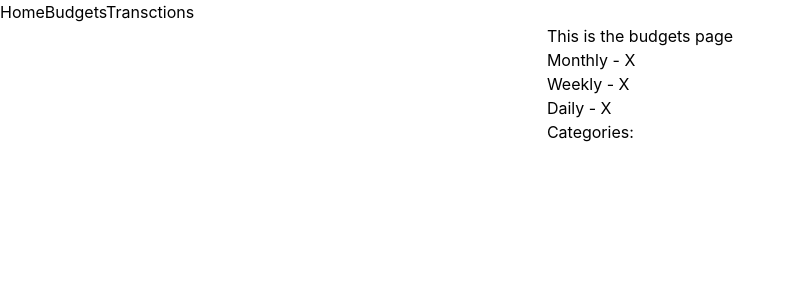
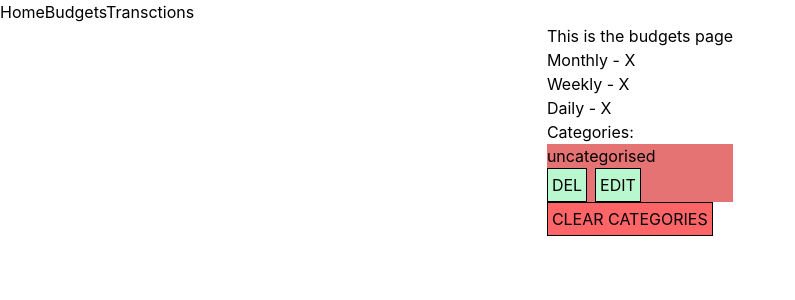
Before and after one commit to Emvil-git/wowee-ree-dough, a React (Vite) app: page /budgets in a window 1280 px wide. Shown: the top 300 px of the page, without its empty margins (0-795 px from the left). Built offline with nearby package versions, Linux system fonts and the light colour scheme.

Commit message:
feat: add components for displaying categories

```diff
--- /dev/null
+++ b/src/components/CatDisplay.tsx
@@ -0,0 +1,10 @@
+import { type CategoryType } from "../types/categoryType"
+
+export const CatDisplay = ({name, uniqueName, colour}: CategoryType) => {
+    return (
+        <span className="p-1 rounded-full text-white text-xs w-fit"
+            style={{backgroundColor: colour.main}}>
+                {name}
+        </span>
+    )
+}
--- /dev/null
+++ b/src/components/CategoryItem.tsx
@@ -0,0 +1,76 @@
+import { useRef, useState } from "react"
+import type { CategoryType } from "../types/categoryType"
+import { colourObjs } from "../utility"
+import useExStore from "../store/expenses"
+
+interface CatItemPropsType extends CategoryType{
+    canUd?: boolean
+}
+
+export const CategoryItem = ({name,uniqueName,colour,canUd}: CatItemPropsType) => {
+
+    const editCategory = useExStore((state) => state.editCategory)
+    const delCategory = useExStore((state) => state.deleteCategory)
+
+    const [isEditing, setIsEditing] = useState(false)
+
+    const nameRef = useRef<HTMLInputElement>(null)
+    const colourRef = useRef<HTMLSelectElement>(null)
+
+    const handleEdit = (catUname: string) => {
+        if (isEditing) {
+            editCategory(catUname, {name: nameRef.current?.value, colour: colourObjs.find((col) => col.main === colourRef.current?.value)})
+
+            setIsEditing(false)
+        } else  {
+            setIsEditing(true)
+        }
+    }
+
+    const handleDelete = (catUname: string) => {
+        delCategory(catUname)
+    }
+
+    return (
+        <div style={{backgroundColor: colour.mute}}>
+            <form
+                className="flex flex-col gap-1"
+            >
+                {isEditing ?
+                    <input className="p-1 border" ref={nameRef} type="text" defaultValue={name} /> :
+                    <span>{name}</span>
+                }
+
+                { isEditing ?
+                    <div>
+                        <label htmlFor="colour">Colour:</label>
+                        <select id="colour" ref={colourRef} required>
+                            <option value="" disabled>Select a category</option>
+                            {colourObjs.map((col) => (
+                                <option value={col.main}>{col.main}</option>
+                            ))}
+                        </select>
+                    </div> : ''
+                }
+            </form>
+
+            {canUd ?
+                <div
+                    className="flex gap-2"
+                >
+                    <button
+                        className="p-1 border bg-green-200"
+                        onClick={() => handleDelete(uniqueName)}
+                    >DEL</button>
+
+                    <button
+                        className="p-1 border bg-green-200"
+                        onClick={() => handleEdit(uniqueName)}
+                    >
+                        {isEditing ? "DONE" : "EDIT"}
+                    </button>
+                </div> : ''
+            }
+        </div>
+    )
+}
--- a/src/components/TransacItem.tsx
+++ b/src/components/TransacItem.tsx
@@ -3,6 +3,7 @@ import useExStore from "../store/expenses";
 import { isoZToLocal } from "../utility_fx";
 import DateDisplay from "./DateDisplay";
 import type { CategoryType } from "../types/categoryType";
+import { CatDisplay } from "./CatDisplay";
 
 interface TransacItemProps {
     id: string;
@@ -72,7 +73,7 @@ export const TransacItem = ({id, name, value, date, category, canUD} : TransacIt
                             ))}
                         </select>
                     </div> :
-                    <span>{category ? category.name : 'BOMBACLAAT'}</span>
+                    <>{category ? <CatDisplay {...category}/> : 'BOMBACLAAT'}</>
                 }
             </form>
 
--- a/src/pages/Budgets/Budgets.tsx
+++ b/src/pages/Budgets/Budgets.tsx
@@ -1,10 +1,12 @@
 import { BudgetsTop } from "./components/BudgetsTop"
+import { BudgetCategory } from "./components/BudgetCategory"
 
 const Budgets = () => {
     return(
         <div>
             This is the budgets page
             <BudgetsTop/>
+            <BudgetCategory/>
         </div>
     )
 }
--- a/src/pages/Budgets/components/BudgetCategory.tsx
+++ b/src/pages/Budgets/components/BudgetCategory.tsx
@@ -1,7 +1,31 @@
+import type React from "react"
+import useExStore from "../../../store/expenses"
+import { CategoryItem } from "../../../components/CategoryItem"
+
 export const BudgetCategory = () => {
+
+    const categories = useExStore((state) => state.categories)
+    const clearCategories = useExStore((state) => state.clearCategories)
+
+    const handleClear = (ev: React.MouseEvent<HTMLButtonElement>) => {
+        ev.preventDefault()
+
+        clearCategories()
+    }
+
     return (
         <div>
-            budget category name - icon - amount - edit or delete
+            <div>
+                {categories.map(cat =>
+                    <CategoryItem key={cat.uniqueName} {...cat} canUd={true}/>
+                )}
+            </div>
+            <div>
+                <button
+                    className="p-1 bg-red-400 border"
+                    onClick={handleClear}
+                >CLEAR CATEGORIES</button>
+            </div>
         </div>
     )
 }
--- a/src/pages/Home/components/AddCatModal.tsx
+++ b/src/pages/Home/components/AddCatModal.tsx
@@ -1,21 +1,35 @@
-import React, { useRef, useContext, type FormEvent } from "react"
+import React, { useRef, useContext, type FormEvent, useState, useEffect } from "react"
 import useExStore from "../../../store/expenses"
 import HomeContext from "../homecontext"
 import { type CategoryType } from "../../../types/categoryType"
+import { colourObjs } from "../../../utility"
 
 export const AddCatModal = () => {
+
     const formRef = useRef<HTMLFormElement>(null)
     const nameRef = useRef<HTMLInputElement>(null)
+    const colourRef = useRef<HTMLSelectElement>(null)
+    // const colourContRef = useRef(null)
 
     const addCat = useExStore((state) => state.addCategory)
 
+    const [isCOpen, setIsCOpen] = useState(false)
+    const [cSelected, setCSelected] = useState(colourObjs[0])
+
     const {setHomeModalShow} = useContext(HomeContext)
+
+    // useEffect(() => {
+    //     const handleClickOutside = (ev: MouseEvent) => {
+    //         if (colourContRef.current && !colourContRef.current.contains(ev.target as Node))
+    //     }
+    // }, [])
 
     const handleSubmit = (e: FormEvent) => {
             e.preventDefault();
             const newCat: CategoryType = {
                 uniqueName: crypto.randomUUID(),
-                name: nameRef.current?.value ? nameRef.current?.value : ""
+                name: nameRef.current?.value ? nameRef.current?.value : "",
+                colour: colourObjs.find((col) => col.main === colourRef.current?.value) || colourObjs[0] // red as fallback idk too lazy to write code that allows undef
             };
 
             console.log("ADDING NEW TX")
@@ -49,6 +63,20 @@ export const AddCatModal = () => {
                 />
             </div>
 
+            <div>
+                <label htmlFor="colour"></label>
+                <select
+                    name="colour" id="colour"
+                    ref={colourRef}
+                >
+                    {colourObjs.map(
+                        (col) => (
+                            <option value={col.main} className={`h-8 w-8 rounded-full bg-[${col.main}]`}>{col.main}</option>
+                        )
+                    )}
+                </select>
+            </div>
+
           <button type="submit">Submit</button>
         </form>
     )
--- a/src/store/expenses.ts
+++ b/src/store/expenses.ts
@@ -3,8 +3,9 @@ import type { StateCreator } from "zustand";
 import { createJSONStorage, persist } from 'zustand/middleware';
 import type { TransactionType } from "../types/transactionType";
 import type { CategoryType } from "../types/categoryType";
+import { colourObjs } from "../utility";
 
-const defaultCategories: CategoryType[] = [{uniqueName: "catDEFAULT", name: "uncategorised"}]
+const defaultCategories: CategoryType[] = [{uniqueName: "catDEFAULT", name: "uncategorised", colour: colourObjs[0]}]
 
 // const MOCKtx: TransactionType[] = [
 //     {
--- a/src/types/categoryType.ts
+++ b/src/types/categoryType.ts
@@ -1,6 +1,12 @@
+export interface ColourType {
+    main: string
+    mute: string
+}
+
 export interface CategoryType {
     name: string;
     uniqueName: string; // this will serve as the id
+    colour: ColourType;
 }
 
 // TODO update categories to include a colour and an icon maybe idk
--- /dev/null
+++ b/src/utility.ts
@@ -0,0 +1,33 @@
+export const catColours = [
+    "#D31027",
+    "#FF6200",
+    "#FFD700",
+    "#20E620",
+    "#00E5FF",
+    "#0055FF",
+    "#581078",
+    "#FF006E"
+]
+
+export const catColoursMuted = [
+    "#E57373",
+    "#FFB74D",
+    "#FFF176",
+    "#81C784",
+    "#80DEEA",
+    "#90CAF9",
+    "#B39DDB",
+    "#F06292",
+]
+
+export const colourObjs = [
+    { main: "#D31027", mute: "#E57373" },
+    { main: "#FF6200", mute: "#FFB74D" },
+    { main: "#FFD700", mute: "#FFF176" },
+    { main: "#20E620", mute: "#81C784" },
+    { main: "#00E5FF", mute: "#80DEEA" },
+    { main: "#0055FF", mute: "#90CAF9" },
+    { main: "#581078", mute: "#B39DDB" },
+    { main: "#FF006E", mute: "#F06292" },
+    { main: "#1A1A1B", mute: "#E0E0E0" }
+]
```
